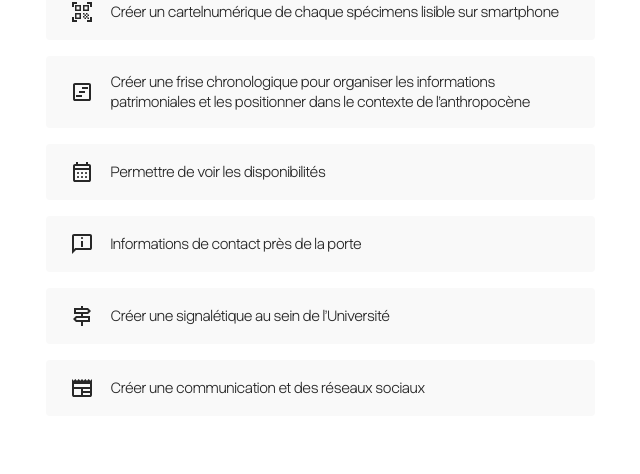
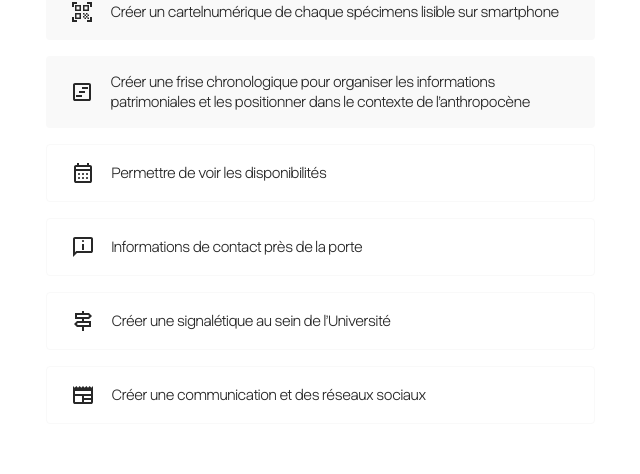
Before and after one commit to maeeelle/portfolio, a Next.js app: page /en/collection-zoologie-sorbonne in a window 1280 px wide. Shown: the part 1189-1663 px from the top of the page, without its empty margins (605-1245 px from the left). Built offline with nearby package versions, Linux system fonts and the light colour scheme.

Commit message:
fix: remove background color for last cards

```diff
--- a/src/app/[locale]/(projects)/collection-zoologie-sorbonne/page.tsx
+++ b/src/app/[locale]/(projects)/collection-zoologie-sorbonne/page.tsx
@@ -282,7 +282,7 @@ export default async function CollectionZoologiePage({ params }: PageProps) {
               </p>
             </article>
 
-            <article className='rounded bg-[#F9F9F9] dark:bg-[#0F0F0F] px-6 py-6 sm:py-4 text-[#282828] dark:text-[#D3D3D3] flex flex-col sm:flex-row sm:items-center gap-4'>
+            <article className='rounded border border-[#F9F9F9] dark:border-[#0F0F0F] px-6 py-6 sm:py-4 text-[#282828] dark:text-[#D3D3D3] flex flex-col sm:flex-row sm:items-center gap-4'>
               <svg
                 xmlns='http://www.w3.org/2000/svg'
                 width='24'
@@ -302,7 +302,7 @@ export default async function CollectionZoologiePage({ params }: PageProps) {
               </p>
             </article>
 
-            <article className='rounded bg-[#F9F9F9] dark:bg-[#0F0F0F] px-6 py-6 sm:py-4 text-[#282828] dark:text-[#D3D3D3] flex flex-col sm:flex-row sm:items-center gap-4'>
+            <article className='rounded border border-[#F9F9F9] dark:border-[#0F0F0F] px-6 py-6 sm:py-4 text-[#282828] dark:text-[#D3D3D3] flex flex-col sm:flex-row sm:items-center gap-4'>
               <svg
                 xmlns='http://www.w3.org/2000/svg'
                 width='24'
@@ -321,7 +321,7 @@ export default async function CollectionZoologiePage({ params }: PageProps) {
                 Informations de contact près de la porte
               </p>
             </article>
-            <article className='rounded bg-[#F9F9F9] dark:bg-[#0F0F0F] px-6 py-6 sm:py-4 text-[#282828] dark:text-[#D3D3D3] flex flex-col sm:flex-row sm:items-center gap-4'>
+            <article className='rounded border border-[#F9F9F9] dark:border-[#0F0F0F] px-6 py-6 sm:py-4 text-[#282828] dark:text-[#D3D3D3] flex flex-col sm:flex-row sm:items-center gap-4'>
               <svg
                 xmlns='http://www.w3.org/2000/svg'
                 width='24'
@@ -340,7 +340,7 @@ export default async function CollectionZoologiePage({ params }: PageProps) {
                 Créer une signalétique au sein de l’Université
               </p>
             </article>
-            <article className='rounded bg-[#F9F9F9] dark:bg-[#0F0F0F] px-6 py-6 sm:py-4 text-[#282828] dark:text-[#D3D3D3] flex flex-col sm:flex-row sm:items-center gap-4'>
+            <article className='rounded border border-[#F9F9F9] dark:border-[#0F0F0F] px-6 py-6 sm:py-4 text-[#282828] dark:text-[#D3D3D3] flex flex-col sm:flex-row sm:items-center gap-4'>
               <svg
                 xmlns='http://www.w3.org/2000/svg'
                 width='24'
```
